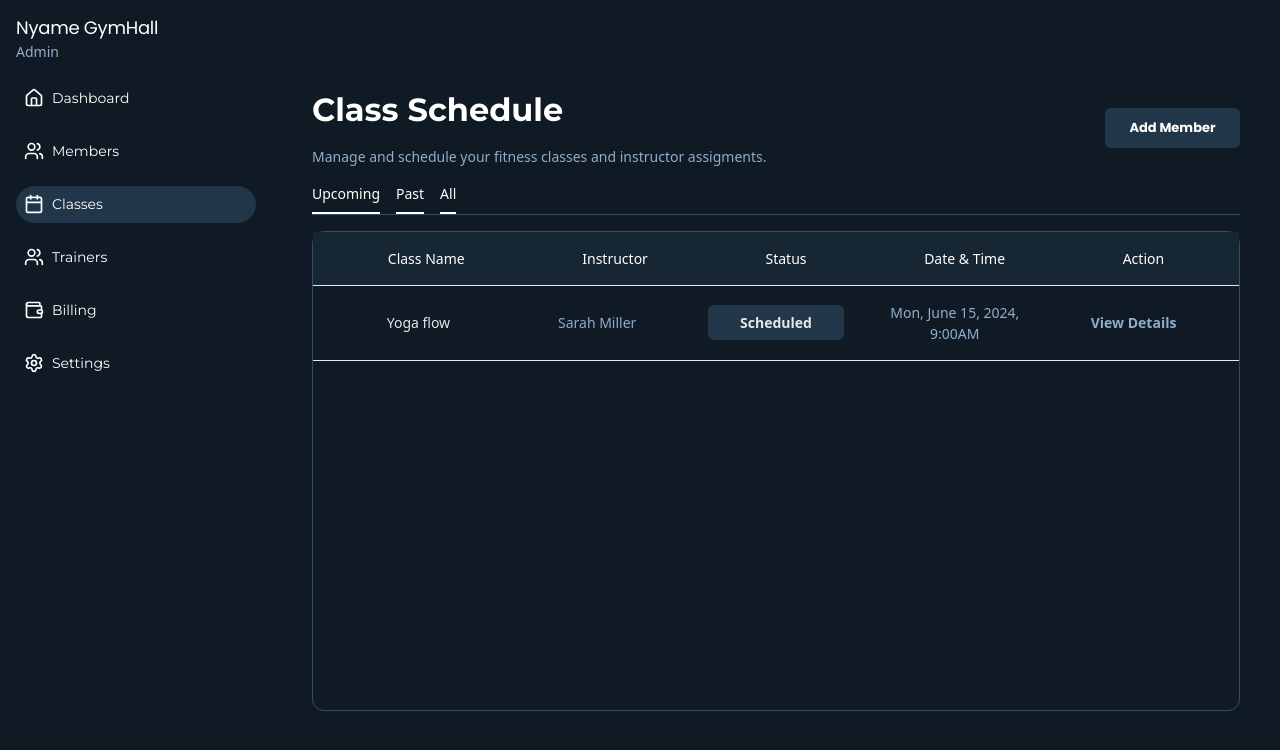
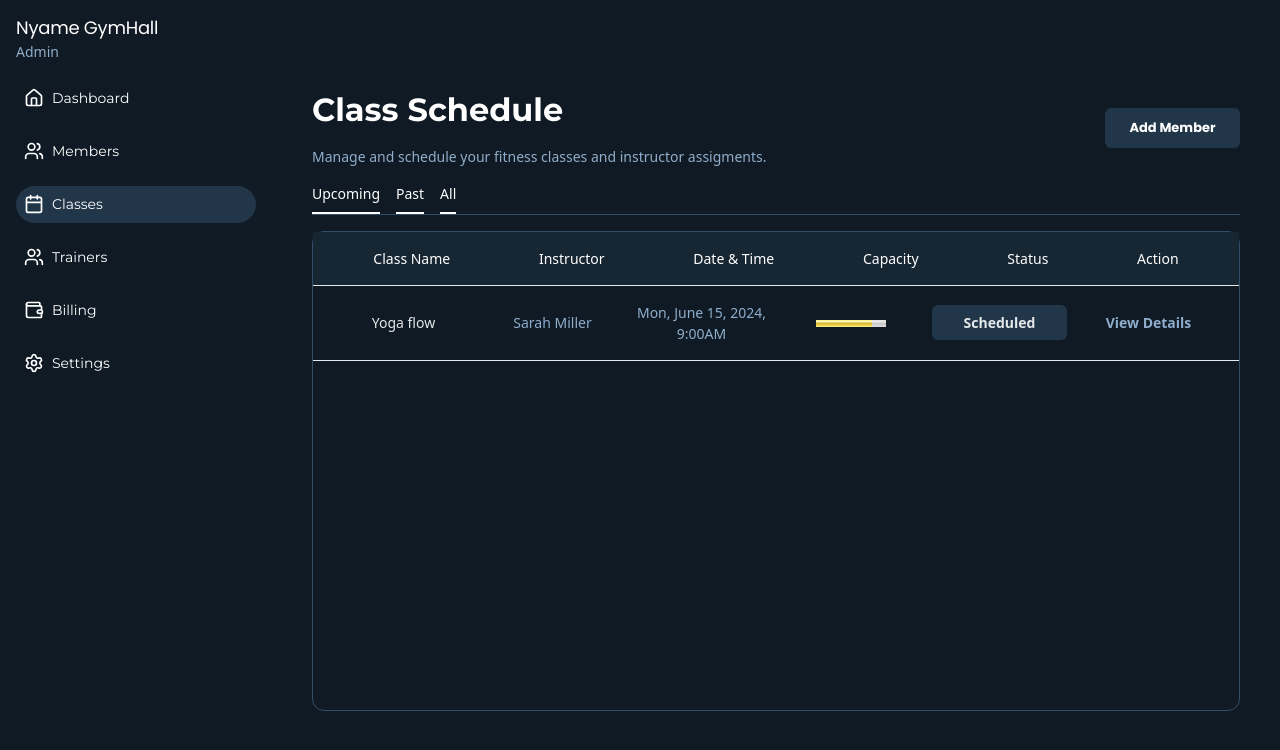
Before and after one commit to mafindijr/Gym-Management-System, a React (Vite) app: page /classes in a window 1280 px wide. Shown: the top 750 px of the page. Built offline with nearby package versions, Linux system fonts and the light colour scheme.

Commit message:
working on the class

```diff
--- a/src/pages/classes.jsx
+++ b/src/pages/classes.jsx
@@ -23,7 +23,7 @@ export default function Classes() {
                             name: "Yoga flow",
                             instrucor: "Sarah Miller",
                             dateTime: "Mon, June 15, 2024, 9:00AM",
-                            capacity: "",
+                            capacity: <meter min="0" max="100" low="30" high="75" optinum="80" value="80"></meter>,
                             status: "Scheduled",
                             action: "View Details"
                         }
@@ -74,8 +74,9 @@ export default function Classes() {
                         <div className='flex justify-around items-center bg-[#172633] p-4 border-[#e5e8eb] border-b-1'>
                             <div><span>Class Name</span></div>
                             <div><span>Instructor</span></div>
+                            <div><span>Date & Time</span></div>
+                            <div><span>Capacity</span></div>
                             <div><span>Status</span></div>
-                            <div><span>Date & Time</span></div>
                             <div><span>Action</span></div>
                         </div>
                         <div id="tableBody" className="">
@@ -88,10 +89,13 @@ export default function Classes() {
                                     <span>{item.instrucor}</span>
                                 </div>
                                 <div className="w-[185px] text-center">
-                                    <span className="bg-[#223649] px-8 py-2 font-semibold rounded-md cursor-pointer text-[#e5e8eb]">{item.status}</span>
+                                    <span>{item.dateTime}</span>
                                 </div>
                                 <div className="w-[185px] text-center">
-                                    <span>{item.dateTime}</span>
+                                    <span>{item.capacity}</span>
+                                </div>
+                                <div className="w-[185px] text-center">
+                                    <span className="bg-[#223649] px-8 py-2 font-semibold rounded-md cursor-pointer text-[#e5e8eb]">{item.status}</span>
                                 </div>
                                 <div onClick={() => { setSelectedMember(item); setOpenReview(true); }} className="w-[185px] text-center">
                                     <span className="font-semibold cursor-pointer">View Details</span>
```
